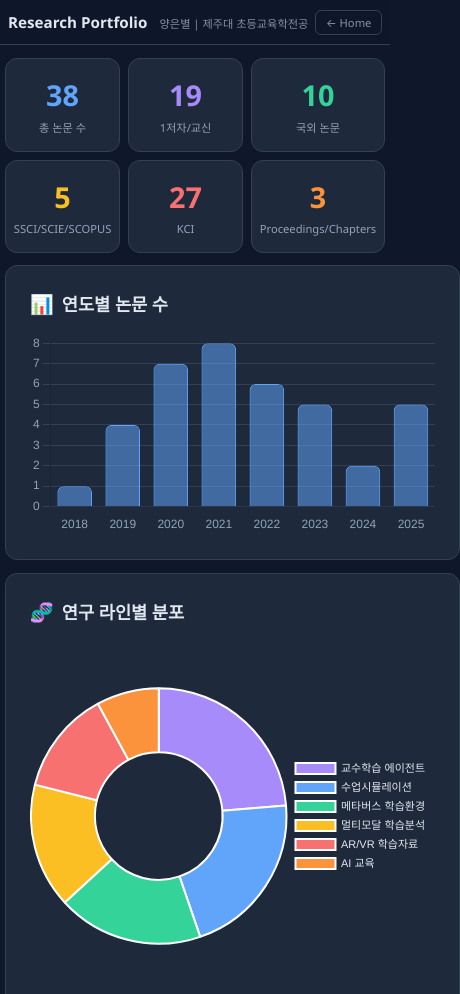
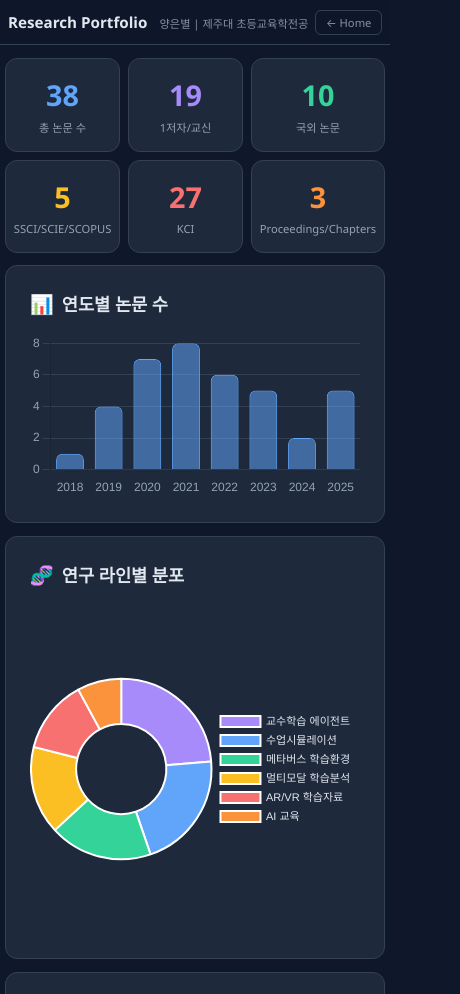
Before and after one commit to Yangbyul/research-dashboard, a plain HTML site: page index.html in a window 390 px wide. Shown: the top 994 px of the page, 460 px wide, since content can reach past the window. Drawn offline with Linux system fonts and the light colour scheme.

Commit message:
Mobile: constrain chart cards to match stat width, prevent overflow

```diff
--- a/index.html
+++ b/index.html
@@ -48,7 +48,7 @@
   .card h2 { font-size: 1.1rem; margin-bottom: 1rem; display: flex; align-items: center; gap: 0.5rem; }
   .card h2 span { font-size: 1.2rem; }
   .full-width { grid-column: 1 / -1; }
-  canvas { max-height: 350px; }
+  canvas { max-height: 350px; max-width: 100%; }
 
   /* Keyword network */
   .kw-network { position: relative; width: 100%; height: 450px; }
@@ -106,7 +106,9 @@
     .stat-card { padding: 1rem 0.5rem; }
     .stat-card .num { font-size: 1.8rem; }
     .stat-card .label { font-size: 0.7rem; }
-    .grid, .stats-row { margin-left: 0.3rem; margin-right: 0.3rem; }
+    .stats-row { margin-left: 0.3rem; margin-right: 0.3rem; }
+    .grid { margin-left: 0.3rem; margin-right: 0.3rem; overflow: hidden; }
+    .card { overflow: hidden; }
   }
 </style>
 </head>
```
